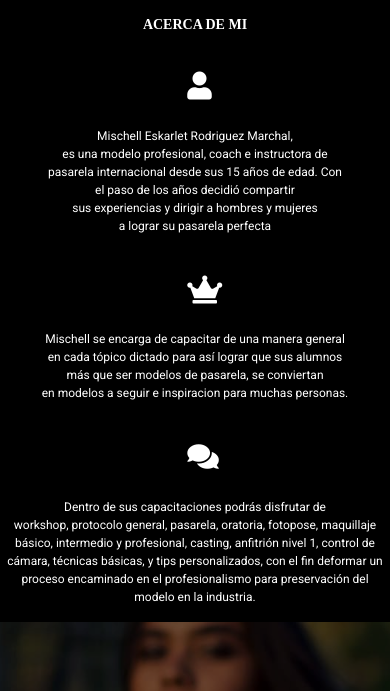
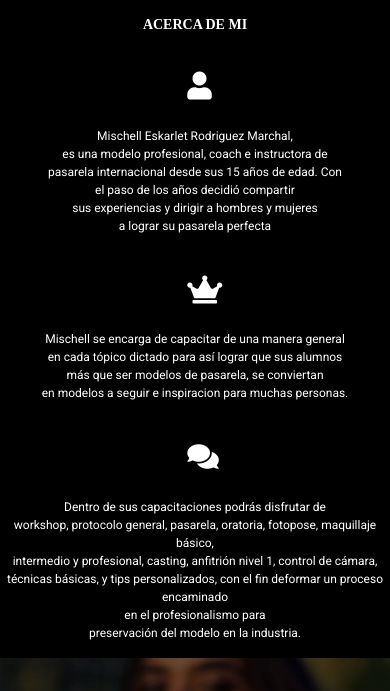
Before and after one commit to mischell-esk/git-github, a plain HTML site: page index.html in a window 390 px wide. Shown: the part 153-844 px from the top of the page. Drawn offline with nearby package versions, Linux system fonts and the light colour scheme; a web font is replaced by a local one.

Commit message:
Fuentes, imagenes, responsive cambiado

```diff
--- a/index.html
+++ b/index.html
@@ -90,7 +90,7 @@
         		<i class="fas fa-comments"></i>
         	</div>
         	<p class="container-two__content">
-        		Dentro de sus capacitaciones podrás disfrutar de<br> workshop, protocolo general, pasarela, oratoria, fotopose, maquillaje básico, intermedio y profesional, casting, anfitrión nivel 1, control de cámara, técnicas básicas, y tips personalizados, con el fin deformar un proceso encaminado en el profesionalismo para preservación del modelo en la industria.
+        		Dentro de sus capacitaciones podrás disfrutar de<br> workshop, protocolo general, pasarela, oratoria, fotopose, maquillaje básico,<br>intermedio y profesional, casting, anfitrión nivel 1, control de cámara,<br> técnicas básicas, y tips personalizados, con el fin deformar un proceso encaminado<br> en el profesionalismo para<br> preservación del modelo en la industria.
         	</p>
         </div>
     	</div>
```
